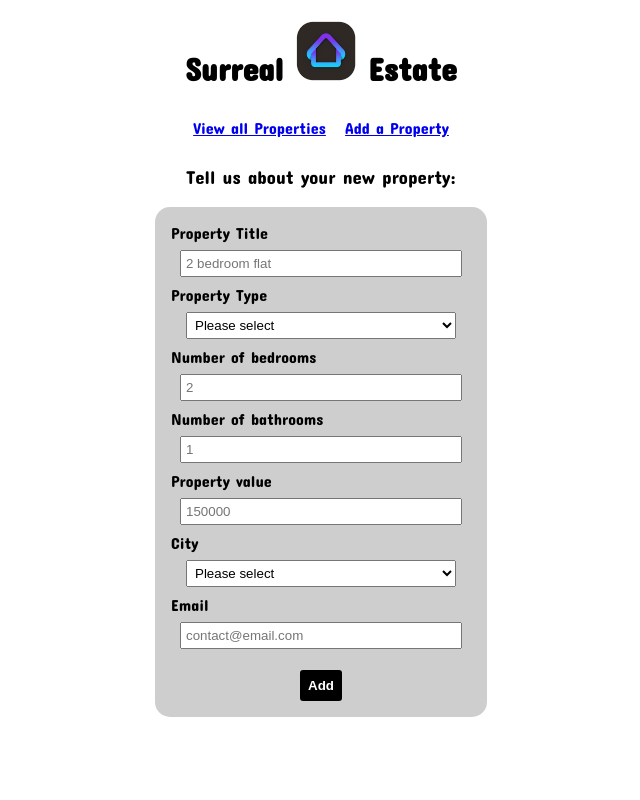
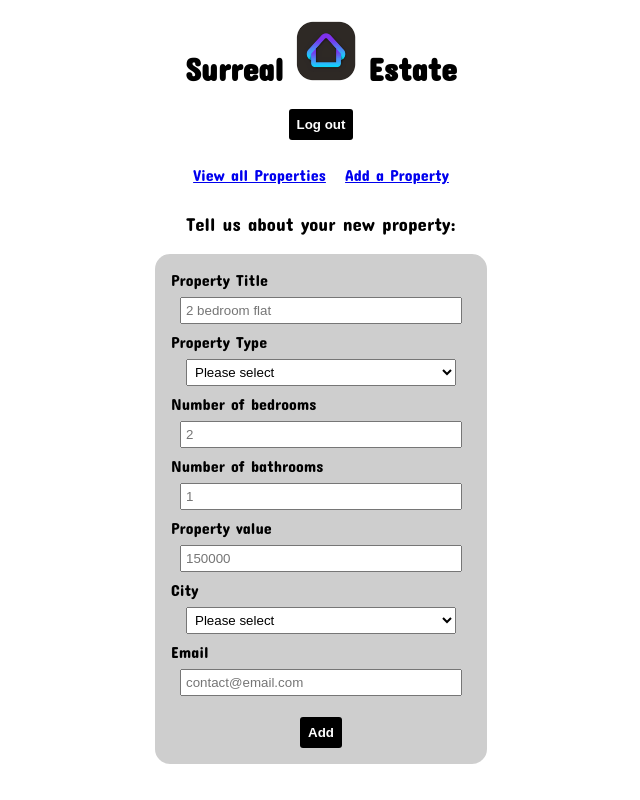
Before and after one commit to josenymad/Surreal-Estate, a React (Create React App) app: page /add-property in a window 1280 px wide. Shown: the whole page, without its empty margins (319-959 px from the left). Built offline with nearby package versions, Linux system fonts and the light colour scheme; no server answers.

Commit message:
added google sign in,updated styling, updated some tests

```diff
--- a/package.json
+++ b/package.json
@@ -6,6 +6,7 @@
     "@fortawesome/fontawesome-svg-core": "^6.4.0",
     "@fortawesome/free-solid-svg-icons": "^6.4.0",
     "@fortawesome/react-fontawesome": "^0.2.0",
+    "@react-oauth/google": "^0.11.0",
     "@testing-library/jest-dom": "^5.16.5",
     "@testing-library/react": "^13.4.0",
     "@testing-library/user-event": "^13.5.0",
--- a/src/components/AddProperty.jsx
+++ b/src/components/AddProperty.jsx
@@ -46,6 +46,7 @@ const AddProperty = () => {
           onChange={handleFieldChange}
           placeholder="2 bedroom flat"
           className="form__input"
+          required
         />
         <label htmlFor="type" className="add-property__form__label">
           Property Type{}
@@ -76,6 +77,7 @@ const AddProperty = () => {
           onChange={handleFieldChange}
           placeholder="2"
           className="form__input"
+          required
         />
         <label htmlFor="bathrooms" className="add-property__form__label">
           Number of bathrooms{}
@@ -87,6 +89,7 @@ const AddProperty = () => {
           onChange={handleFieldChange}
           placeholder="1"
           className="form__input"
+          required
         />
         <label htmlFor="price" className="add-property__form__label">
           Property value{}
@@ -98,6 +101,7 @@ const AddProperty = () => {
           onChange={handleFieldChange}
           placeholder="150000"
           className="form__input"
+          required
         />
         <label htmlFor="city" className="add-property__form__label">
           City{}
@@ -125,6 +129,8 @@ const AddProperty = () => {
           onChange={handleFieldChange}
           placeholder="contact@email.com"
           className="form__input"
+          required
+          type="email"
         />
         <button type="submit" className="add-property__form__button">
           Add
--- a/src/components/App.jsx
+++ b/src/components/App.jsx
@@ -1,23 +1,76 @@
-import React from "react";
+import React, { useState, useEffect } from "react";
 import "../styles/app.css";
 import { Route, Routes } from "react-router-dom";
+import { googleLogout, useGoogleLogin } from "@react-oauth/google";
+import axios from "axios";
 import NavBar from "./NavBar";
 import Properties from "./Properties";
 import AddProperty from "./AddProperty";
 import logo from "../images/logo.jpeg";
 
 const App = () => {
+  const [user, setUser] = useState([]);
+  const [profile, setProfile] = useState([]);
+
+  const logIn = useGoogleLogin({
+    onSuccess: (codeResponse) => setUser(codeResponse),
+    onError: (error) => console.log(error),
+  });
+
+  useEffect(() => {
+    if (user) {
+      axios
+        .get(
+          `https://www.googleapis.com/oauth2/v1/userinfo?access_token=${user.access_token}`,
+          {
+            headers: {
+              Authorization: `Bearer ${user.access_token}`,
+              Accept: "application/json",
+            },
+          }
+        )
+        .then((res) => {
+          setProfile(res.data);
+        })
+        .catch((err) => console.log(err));
+    }
+  }, [user]);
+
+  const logOut = () => {
+    googleLogout();
+    setProfile(null);
+  };
+
   return (
     <div className="App">
       <h1 className="App__header">
         Surreal <img src={logo} alt="Logo" className="App__header__logo" />{" "}
         Estate
       </h1>
-      <NavBar />
-      <Routes>
-        <Route path="/" element={<Properties />} />
-        <Route path="/add-property" element={<AddProperty />} />
-      </Routes>
+      {profile ? (
+        <div className="App__logged-in">
+          <button
+            className="App__log-out__button"
+            onClick={logOut}
+            type="button"
+          >
+            Log out
+          </button>
+          <NavBar />
+          <Routes>
+            <Route path="/" element={<Properties />} />
+            <Route path="/add-property" element={<AddProperty />} />
+          </Routes>
+        </div>
+      ) : (
+        <button
+          className="App__log-in__button"
+          onClick={() => logIn()}
+          type="button"
+        >
+          Google Login
+        </button>
+      )}
     </div>
   );
 };
--- a/src/index.js
+++ b/src/index.js
@@ -2,13 +2,16 @@ import React from "react";
 import ReactDOM from "react-dom/client";
 import "./index.css";
 import { BrowserRouter } from "react-router-dom";
+import { GoogleOAuthProvider } from "@react-oauth/google";
 import App from "./components/App";
 
 const root = ReactDOM.createRoot(document.getElementById("root"));
 root.render(
-  <React.StrictMode>
-    <BrowserRouter>
-      <App />
-    </BrowserRouter>
-  </React.StrictMode>
+  <GoogleOAuthProvider clientId="449271512289-tbvksv3bbe6k45mlv95rvkpdm5jnra2o.apps.googleusercontent.com">
+    <React.StrictMode>
+      <BrowserRouter>
+        <App />
+      </BrowserRouter>
+    </React.StrictMode>
+  </GoogleOAuthProvider>
 );
--- a/src/styles/App.css
+++ b/src/styles/App.css
@@ -6,3 +6,12 @@
   height: 60px;
   width: auto;
 }
+
+.App__log-out__button, .App__log-in__button {
+  padding: 0.6em;
+  font-weight: 600;
+  background-color: black;
+  color: white;
+  border-style: none;
+  border-radius: 3px;
+}
--- a/src/styles/add-property.css
+++ b/src/styles/add-property.css
@@ -23,7 +23,7 @@
     width: 90%;
 }
 
-button {
+.add-property__form__button {
     align-self: center;
     font-weight: 600;
     margin-top: 1em;
```
Also changed, not shown: src/styles/navbar.css (line endings or trailing spaces), 2 other files (tests, documents, lock files or other folders).
